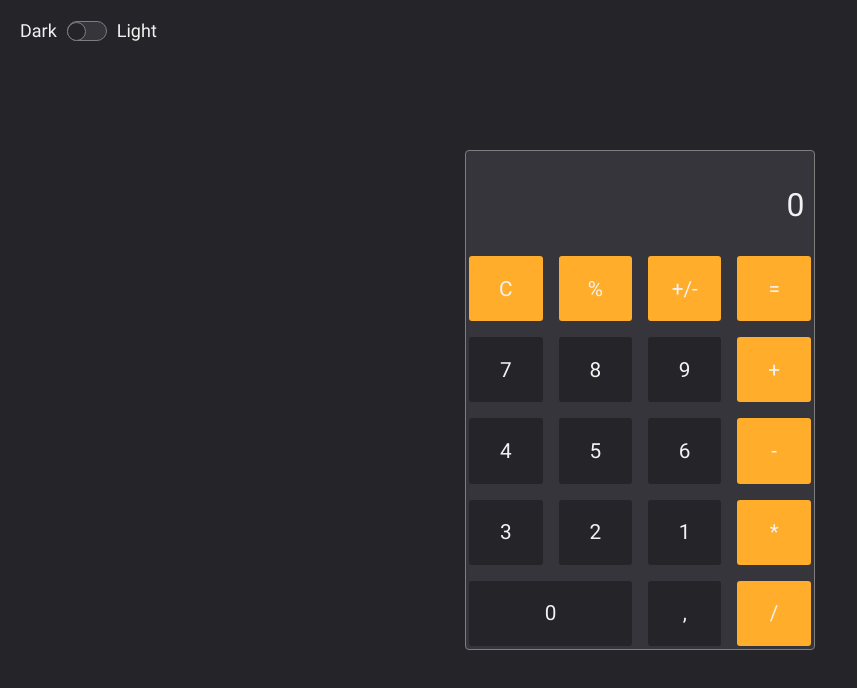
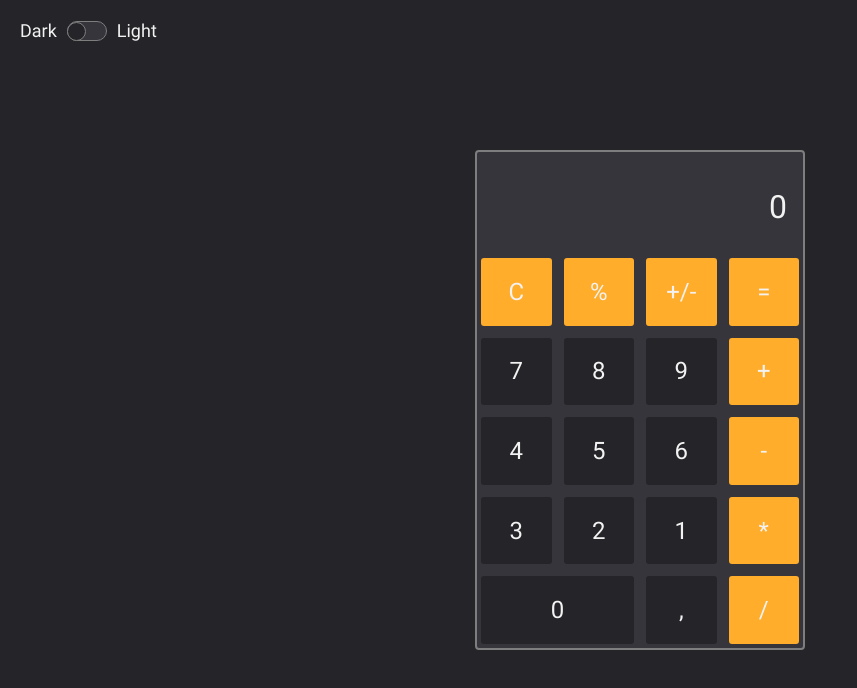
Before and after one commit to JoDiFo/calculator, a website built with webpack: page public/index.html in a window 1280 px wide. Shown: the whole page, without its empty margins (0-857 px from the left). Built offline with nearby package versions, Linux system fonts and the light colour scheme.

Commit message:
fix: change rem to px and size of the calculator

```diff
--- a/src/index.css
+++ b/src/index.css
@@ -41,17 +41,17 @@ body {
   display: flex;
   flex-direction: column;
   background-color: var(--calculator-background);
-  width: 350px;
+  width: 330px;
   height: 500px;
-  border: 1px solid var(--border);
+  border: 2px solid var(--border);
   border-radius: 4px;
-  padding: 0.2rem;
+  padding: 4px;
 }
 
 .button-container {
   display: grid;
   grid-template-columns: repeat(4, 1fr);
-  gap: 1rem;
+  gap: 12px;
   flex-grow: 1;
 }
 
@@ -68,7 +68,7 @@ body {
   border: none;
   background-color: var(--button-background);
   color: var(--font-color);
-  font-size: 1.3rem;
+  font-size: 24px;
   border-radius: 3px;
 }
 
@@ -81,8 +81,8 @@ button:active {
 }
 
 #display {
-  font-size: 2rem;
-  padding: 2rem 0.4rem;
+  font-size: 32px;
+  padding: 32px 12px;
   color: var(--font-color);
   text-align: right;
 }
```
